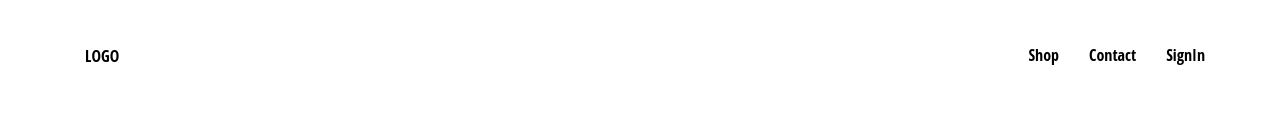
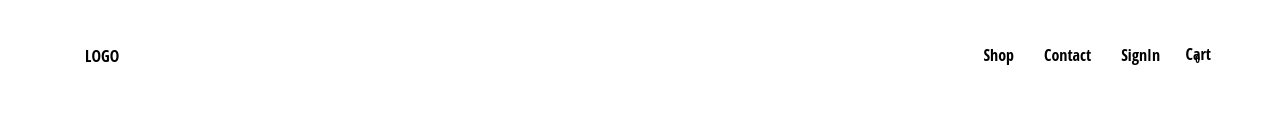
Before and after one commit to smfils1/crown-clothing, a React (Create React App) app: page / in a window 1280 px wide. Shown: the top 133 px of the page. Built offline with nearby package versions, Linux system fonts and the light colour scheme; no server answers.

Commit message:
Added cartIcon & dropdown using redux

```diff
--- /dev/null
+++ b/src/components/CartDropdown/CartDropdown.js
@@ -0,0 +1,15 @@
+
+import React from 'react';
+
+import Button from '../Button/Button';
+
+import './CartDropdown.scss';
+
+const CartDropdown = () => (
+  <div className='cart-dropdown'>
+    <div className='cart-items' />
+    <Button>GO TO CHECKOUT</Button>
+  </div>
+);
+
+export default CartDropdown;
--- /dev/null
+++ b/src/components/CartDropdown/CartDropdown.scss
@@ -0,0 +1,24 @@
+.cart-dropdown {
+    position: absolute;
+    width: 240px;
+    height: 340px;
+    display: flex;
+    flex-direction: column;
+    padding: 20px;
+    border: 1px solid black;
+    background-color: white;
+    top: 90px;
+    right: 40px;
+    z-index: 5;
+
+    .cart-items {
+      height: 240px;
+      display: flex;
+      flex-direction: column;
+      overflow: scroll;
+    }
+
+    button {
+      margin-top: auto;
+    }
+  }
--- /dev/null
+++ b/src/components/CartIcon/CartIcon.js
@@ -0,0 +1,21 @@
+import React from 'react'
+import {connect} from "react-redux"
+import {toggleCartHidden} from "../../redux/cart/cartActions"
+
+
+import './CartIcon.scss'
+
+const CartIcon = ({count, toggleCartHidden}) => {
+    return (
+        <div className="cart-icon" onClick={toggleCartHidden}>
+            <div className="shopping-icon">Cart</div>
+            <span className="item-count">{Number.isInteger(count) ? count : 0}</span>
+        </div>
+    )
+}
+
+const mapDispatchToProps = dispatch => ({
+    toggleCartHidden: () => dispatch(toggleCartHidden())
+})
+
+export default connect(null, mapDispatchToProps)(CartIcon)
--- /dev/null
+++ b/src/components/CartIcon/CartIcon.scss
@@ -0,0 +1,21 @@
+.cart-icon {
+    width: 45px;
+    height: 45px;
+    position: relative;
+    display: flex;
+    align-items: center;
+    justify-content: center;
+    cursor: pointer;
+
+    .shopping-icon {
+      width: 24px;
+      height: 24px;
+    }
+
+    .item-count {
+      position: absolute;
+      font-size: 10px;
+      font-weight: bold;
+      bottom: 12px;
+    }
+  }
--- a/src/components/Header/Header.js
+++ b/src/components/Header/Header.js
@@ -2,9 +2,11 @@ import React from "react";
 import { Link } from "react-router-dom";
 import {connect} from "react-redux"
 import { auth } from "../../firebase/utils";
+import CartIcon from "../CartIcon/CartIcon";
+import CartDropdown from "../CartDropdown/CartDropdown";
 
 import "./Header.scss";
-const Header = ({ currentUser }) => {
+const Header = ({ currentUser, cartHidden }) => {
     return (
         <div className="header">
             <Link className="logo-container" to="/">
@@ -33,13 +35,18 @@ const Header = ({ currentUser }) => {
                         SignIn
                     </Link>
                 )}
+                <CartIcon/>
             </div>
+            {cartHidden || <CartDropdown />}
         </div>
     );
 };
 
 const mapStateToProps = state => ({
-    currentUser:state.user.currentUser
+    currentUser:state.user.currentUser,
+    cartHidden:state.cart.hidden,
 })
 
+
+
 export default connect(mapStateToProps)(Header);
--- /dev/null
+++ b/src/redux/cart/cartActions.js
@@ -0,0 +1,12 @@
+const types = {
+    TOGGLE_CART_HIDDEN:"TOGGLE_CART_HIDDEN"
+}
+
+const toggleCartHidden = hidden => ({
+    type: types.TOGGLE_CART_HIDDEN
+})
+
+export {
+    toggleCartHidden,
+    types
+}
--- /dev/null
+++ b/src/redux/cart/cartReducer.js
@@ -0,0 +1,16 @@
+import {types} from "./cartActions"
+
+const initialState = {
+    hidden: true
+}
+
+export default (state = initialState, { type }) => {
+    switch (type) {
+
+    case types.TOGGLE_CART_HIDDEN:
+        return { ...state, hidden: !state.hidden }
+
+    default:
+        return state
+    }
+}
--- a/src/redux/reducer.js
+++ b/src/redux/reducer.js
@@ -1,6 +1,8 @@
 import { combineReducers } from "redux";
 import userReducer from "./user/userReducer"
+import cartReducer from "./cart/cartReducer"
 
 export default combineReducers({
-    user: userReducer
+    user: userReducer,
+    cart: cartReducer
 })
```
